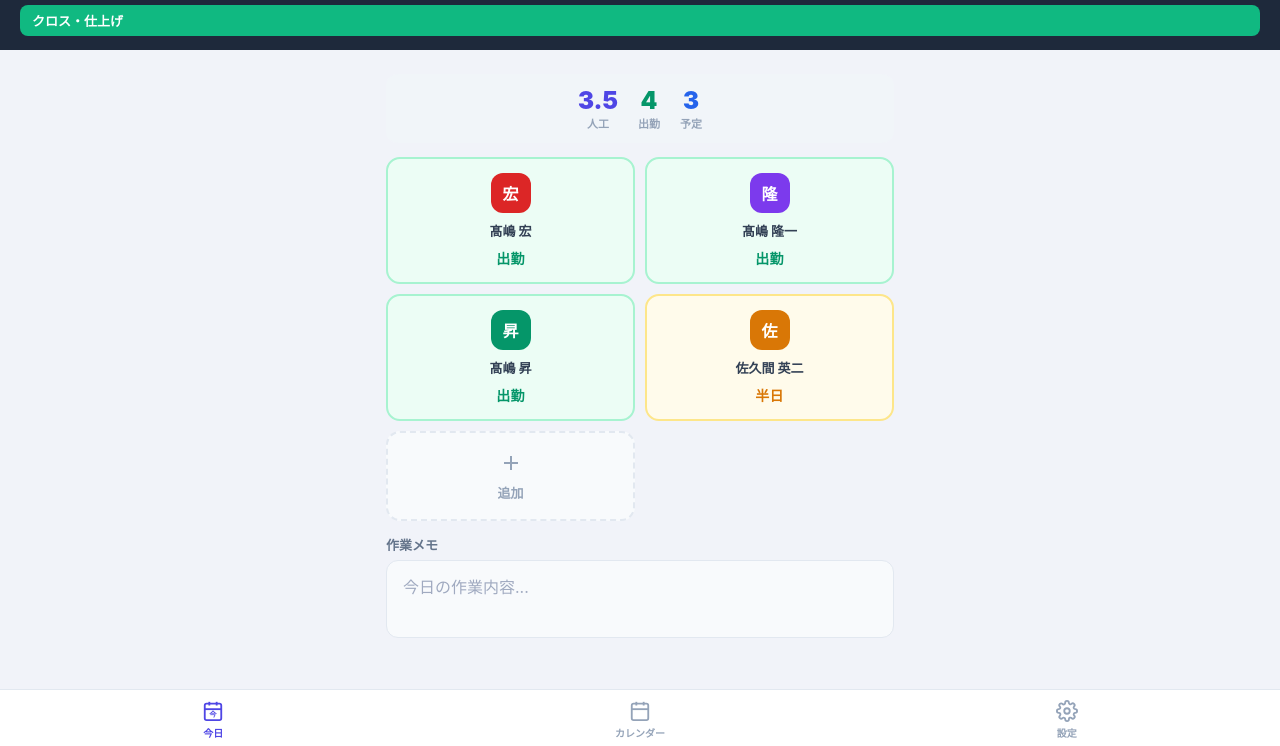
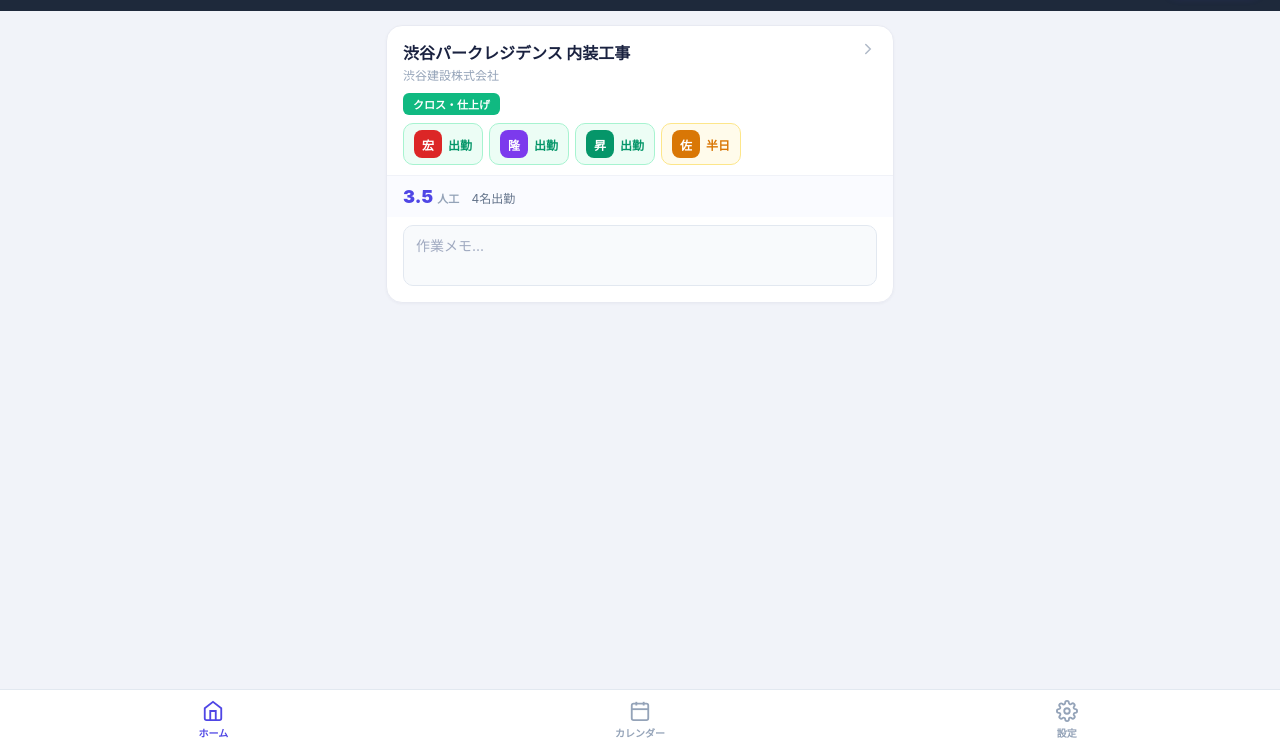
Before and after one commit to ts09design/genba-kanri, a website: page genba-kanri.html in a window 1280 px wide. Shown: the part 54-800 px from the top of the page. Drawn offline with Linux system fonts and the light colour scheme.

Commit message:
v2.1: ホーム画面を全現場ダッシュボードに変更
- 起動→全現場の今日の状況が一覧で見える
- 各現場のメンバーをその場でタップして出勤記録
- 現場ごとに「昨日と同じ」ボタン
- 現場ごとの工程バー・人工数・メモ表示
- 現場名タップ→カレンダーへ遷移
- 空の状態のデザイン改善

Co-Authored-By: Claude Opus 4.6 (1M context) <noreply@anthropic.com>

```diff
--- a/genba-kanri.html
+++ b/genba-kanri.html
@@ -112,6 +112,28 @@ textarea.field{resize:none;line-height:1.5;min-height:52px}
 .color-dot{width:36px;height:36px;border-radius:50%;cursor:pointer;display:flex;align-items:center;justify-content:center;transition:transform .15s}
 .color-dot:active{transform:scale(.9)}
 
+/* ═══ SITE CARD (Dashboard) ═══ */
+.site-card{background:#fff;border-radius:16px;border:1px solid #E8EAF2;box-shadow:0 1px 3px rgba(20,30,80,.04);overflow:hidden;margin-bottom:14px}
+.site-card-hd{padding:14px 16px 10px;display:flex;align-items:flex-start;justify-content:space-between;cursor:pointer}
+.site-card-hd h3{font-size:16px;font-weight:800;margin:0;color:#1A2240}
+.site-card-ev{margin:0 16px 8px;display:flex;gap:6px;flex-wrap:wrap}
+.site-card-ev span{font-size:11px;font-weight:600;color:#fff;padding:3px 10px;border-radius:6px}
+.site-card-members{display:flex;flex-wrap:wrap;gap:6px;padding:0 16px 10px}
+.site-card-members .mc{display:flex;align-items:center;gap:6px;padding:6px 10px;border-radius:10px;cursor:pointer;min-height:40px;border:1.5px solid transparent;transition:all .12s}
+.site-card-members .mc:active{transform:scale(.95)}
+.site-card-members .mc .av{width:28px;height:28px;border-radius:8px;display:flex;align-items:center;justify-content:center;font-size:12px;font-weight:800;color:#fff;flex-shrink:0}
+.site-card-members .mc .st{font-size:12px;font-weight:700}
+.mc[data-s="present"]{background:#ECFDF5;border-color:#A7F3D0}.mc[data-s="present"] .st{color:#059669}
+.mc[data-s="half"]{background:#FFFBEB;border-color:#FDE68A}.mc[data-s="half"] .st{color:#D97706}
+.mc[data-s="absent"]{background:#FEF2F2;border-color:#FECACA}.mc[data-s="absent"] .st{color:#DC2626}
+.mc[data-s=""]{background:#F8FAFC;border-color:#E2E8F0}.mc[data-s=""] .st{color:#CBD5E1}
+.site-card-foot{display:flex;align-items:center;justify-content:space-between;padding:10px 16px;border-top:1px solid #F0F2F8;background:#FAFBFF}
+.site-card-foot .nk{font-size:18px;font-weight:900;color:#4F46E5}
+.site-card-foot .nk-label{font-size:11px;color:#94A3B8;font-weight:600}
+.site-card-memo{padding:8px 16px 12px}
+.site-card-memo textarea{width:100%;padding:10px 12px;border-radius:10px;border:1.5px solid #E2E8F0;background:#F8FAFC;font-size:14px;resize:none;min-height:40px;line-height:1.4}
+.site-card-memo textarea:focus{border-color:#4F46E5;background:#fff;box-shadow:0 0 0 3px #EEF2FF;outline:none}
+
 /* ═══ ANIMATIONS ═══ */
 @keyframes fadeIn{from{opacity:0;transform:translateY(8px)}to{opacity:1;transform:translateY(0)}}
 @keyframes slideUp{from{transform:translateY(100%)}to{transform:translateY(0)}}
@@ -128,24 +150,18 @@ textarea.field{resize:none;line-height:1.5;min-height:52px}
 <body>
 <div class="app">
 
-<!-- ═══ TAB 1: TODAY ═══ -->
+<!-- ═══ TAB 1: HOME (Dashboard) ═══ -->
 <div id="view-today" class="view">
   <div class="top-header">
     <div style="display:flex;justify-content:space-between;align-items:center">
       <div>
-        <h1 id="today-site-name">現場管理</h1>
-        <div class="sub" id="today-date"></div>
+        <h1>彩心堂</h1>
+        <div class="sub" id="home-date"></div>
       </div>
-      <button class="btn btn-sm" style="background:rgba(255,255,255,.12);color:#fff" id="site-switch-btn" onclick="showSiteSwitch()">切替</button>
+      <button class="btn btn-sm btn-primary" onclick="addSite()" style="font-size:13px;min-height:36px;padding:8px 14px">+ 新規現場</button>
     </div>
-    <div id="today-event" style="margin-top:8px"></div>
   </div>
-  <div class="container">
-    <div id="today-summary" class="summary-bar"></div>
-    <div id="today-members" class="member-grid"></div>
-    <div id="today-actions" style="margin:10px 0"></div>
-    <div id="today-memo" style="margin-top:8px"></div>
-  </div>
+  <div class="container" id="home-container"></div>
 </div>
 
 <!-- ═══ TAB 2: CALENDAR ═══ -->
@@ -211,8 +227,8 @@ textarea.field{resize:none;line-height:1.5;min-height:52px}
 <!-- ═══ BOTTOM TAB BAR ═══ -->
 <div class="tab-bar-bottom">
   <button id="tab-today" onclick="switchTab('today')" class="active">
-    <svg fill="none" stroke="currentColor" stroke-width="2" viewBox="0 0 24 24"><rect x="3" y="4" width="18" height="18" rx="2"/><line x1="16" y1="2" x2="16" y2="6"/><line x1="8" y1="2" x2="8" y2="6"/><line x1="3" y1="10" x2="21" y2="10"/><text x="12" y="18" text-anchor="middle" fill="currentColor" stroke="none" font-size="8" font-weight="800">今</text></svg>
-    今日
+    <svg fill="none" stroke="currentColor" stroke-width="2" viewBox="0 0 24 24"><path d="M3 9l9-7 9 7v11a2 2 0 01-2 2H5a2 2 0 01-2-2z"/><polyline points="9,22 9,12 15,12 15,22"/></svg>
+    ホーム
   </button>
   <button id="tab-calendar" onclick="switchTab('calendar')">
     <svg fill="none" stroke="currentColor" stroke-width="2" viewBox="0 0 24 24"><rect x="3" y="4" width="18" height="18" rx="2"/><line x1="16" y1="2" x2="16" y2="6"/><line x1="8" y1="2" x2="8" y2="6"/><line x1="3" y1="10" x2="21" y2="10"/></svg>
@@ -370,100 +386,129 @@ function switchTab(t){
   else if(t==="settings")renderSettings();
 }
 
-// ─── TODAY SCREEN ────────────────────────────────────────────
+// ─── HOME SCREEN (Dashboard) ─────────────────────────────────
 function todayKey(){const n=new Date();return dkey(n.getFullYear(),n.getMonth(),n.getDate())}
 
 function renderToday(){
-  const s=getSite();
-  if(!s){document.getElementById("today-site-name").textContent="現場を選択してください";return}
+  const sites=loadSites();
   const now=new Date(),y=now.getFullYear(),m=now.getMonth(),d=now.getDate();
-  const dk=todayKey(),log=s.dayLogs?.[dk]||{};
+  const dk=todayKey();
+
+  document.getElementById("home-date").textContent=`${y}年${m+1}月${d}日（${jpDay(y,m,d)}）`;
+
+  const container=document.getElementById("home-container");
+
+  if(sites.length===0){
+    container.innerHTML=`<div style="text-align:center;padding:60px 20px">
+      <div style="font-size:48px;margin-bottom:16px">🏗️</div>
+      <h2 style="font-size:18px;font-weight:800;margin:0 0 8px">現場を追加しましょう</h2>
+      <p style="color:#94A3B8;font-size:14px;margin:0 0 20px">右上の「+ 新規現場」ボタンから<br>最初の現場を登録してください</p>
+    </div>`;
+    return;
+  }
+
+  let html="";
+  sites.forEach(s=>{
+    const log=s.dayLogs?.[dk]||{};
     const workers=sortedWorkers(s);
+    const evs=eventsOnDate(s,dk);
 
-  // Header
-  document.getElementById("today-site-name").textContent=s.name||"現場名未設定";
-  document.getElementById("today-date").textContent=`${y}年${m+1}月${d}日（${jpDay(y,m,d)}）`;
-
-  // Today's event
-  const evs=eventsOnDate(s,dk);
-  document.getElementById("today-event").innerHTML=evs.length>0
-    ?evs.map(e=>`<div style="background:${e.color};color:#fff;padding:6px 12px;border-radius:8px;font-size:13px;font-weight:700;margin-top:4px">${escHtml(e.title)}</div>`).join("")
-    :"";
-
-  // Summary
+    // Calc today's ninku
     let nk=0,cnt=0;
     workers.forEach(w=>{const st=log.workerStatus?.[w.id]||"";if(st==="present"){nk+=1;cnt++}else if(st==="half"){nk+=0.5;cnt++}});
-  const planH=log.plannedHeadcount||0;
-  document.getElementById("today-summary").innerHTML=`
-    <div style="text-align:center"><div class="num">${nk}</div><div class="lbl">人工</div></div>
-    <div style="text-align:center"><div class="num" style="color:#059669">${cnt}</div><div class="lbl">出勤</div></div>
-    ${planH>0?`<div style="text-align:center"><div class="num" style="color:#2563EB">${planH}</div><div class="lbl">予定</div></div>`:""}
-  `;
+    const hasAny=workers.some(w=>{const st=log.workerStatus?.[w.id]||"";return st==="present"||st==="half"||st==="absent"});
 
-  // Member cards
-  let cardsHTML="";
-  workers.forEach(w=>{
+    // Event bar
+    const evHTML=evs.length>0?`<div class="site-card-ev">${evs.map(e=>`<span style="background:${e.color}">${escHtml(e.title)}</span>`).join("")}</div>`:"";
+
+    // Member chips (inline attendance)
+    let membersHTML="";
+    if(workers.length>0){
+      membersHTML=`<div class="site-card-members">${workers.map(w=>{
         const st=log.workerStatus?.[w.id]||"";
-    cardsHTML+=`<div class="m-card" data-st="${st}" onclick="toggleTodayStatus('${w.id}')">
-      <div class="avatar" style="background:${w.color}">${workerIcon(w)}</div>
-      <div class="name">${w.name}</div>
-      <div class="status">${STATUS_LABEL[st]}</div>
+        return`<div class="mc" data-s="${st}" onclick="toggleSiteStatus('${s.id}','${w.id}')">
+          <div class="av" style="background:${w.color}">${workerIcon(w)}</div>
+          <span class="st">${STATUS_LABEL[st]}</span>
         </div>`;
-  });
-  // Add member card
-  cardsHTML+=`<div class="m-card" data-st="" onclick="showWorkerModal()" style="border-style:dashed;align-items:center;justify-content:center">
-    <svg width="24" height="24" fill="none" stroke="#94A3B8" stroke-width="2" viewBox="0 0 24 24"><line x1="12" y1="5" x2="12" y2="19"/><line x1="5" y1="12" x2="19" y2="12"/></svg>
-    <div class="name" style="color:#94A3B8">追加</div>
-  </div>`;
-  document.getElementById("today-members").innerHTML=cardsHTML;
+      }).join("")}</div>`;
+    } else {
+      membersHTML=`<div style="padding:8px 16px"><button class="btn btn-outline btn-sm" style="width:100%" onclick="currentSiteId='${s.id}';switchTab('settings')">メンバーを追加</button></div>`;
+    }
 
-  // Actions
-  const hasAny=workers.some(w=>{const st=log.workerStatus?.[w.id]||"";return st==="present"||st==="half"||st==="absent"});
-  let actHTML="";
-  if(!hasAny&&workers.length>0){
-    actHTML+=`<button class="btn btn-outline" style="width:100%" onclick="copyYesterday()">昨日と同じメンバーで出勤</button>`;
-  }
-  document.getElementById("today-actions").innerHTML=actHTML;
+    // Footer with ninku + copy button
+    const copyBtn=(!hasAny&&workers.length>0)?`<button class="btn btn-outline btn-sm" onclick="copySiteYesterday('${s.id}')" style="font-size:12px;min-height:32px;padding:6px 12px">昨日と同じ</button>`:"";
 
     // Memo
     const memo=log.memo||"";
-  document.getElementById("today-memo").innerHTML=`
-    <div class="label">作業メモ</div>
-    <textarea class="field" placeholder="今日の作業内容..." oninput="saveTodayMemo(this.value)">${escHtml(memo)}</textarea>`;
+    const memoHTML=`<div class="site-card-memo">
+      <textarea placeholder="作業メモ..." oninput="saveSiteMemo('${s.id}',this.value)">${escHtml(memo)}</textarea>
+    </div>`;
+
+    html+=`<div class="site-card fade-in">
+      <div class="site-card-hd" onclick="currentSiteId='${s.id}';switchTab('calendar')">
+        <div>
+          <h3>${escHtml(s.name||"新規現場")}</h3>
+          ${s.generalContractor?`<div style="font-size:12px;color:#94A3B8;margin-top:2px">${escHtml(s.generalContractor)}</div>`:""}
+        </div>
+        <svg width="18" height="18" fill="none" stroke="#B0BAC8" stroke-width="2" stroke-linecap="round" viewBox="0 0 24 24"><polyline points="9,18 15,12 9,6"/></svg>
+      </div>
+      ${evHTML}
+      ${membersHTML}
+      <div class="site-card-foot">
+        <div>
+          <span class="nk">${nk}</span>
+          <span class="nk-label"> 人工</span>
+          ${cnt>0?`<span style="font-size:12px;color:#64748B;margin-left:8px">${cnt}名出勤</span>`:""}
+        </div>
+        ${copyBtn}
+      </div>
+      ${memoHTML}
+    </div>`;
+  });
+
+  container.innerHTML=html;
 }
 
-function toggleTodayStatus(wId){
+function toggleSiteStatus(siteId,wId){
   const dk=todayKey();
-  updateSite(s=>{
+  const sites=loadSites();
+  const si=sites.findIndex(s=>s.id===siteId);
+  if(si<0)return;
+  const s=sites[si];
   if(!s.dayLogs[dk])s.dayLogs[dk]={};
   if(!s.dayLogs[dk].workerStatus)s.dayLogs[dk].workerStatus={};
   const cur=s.dayLogs[dk].workerStatus[wId]||"";
-    const next=STATUS_CYCLE[(STATUS_CYCLE.indexOf(cur)+1)%STATUS_CYCLE.length];
-    s.dayLogs[dk].workerStatus[wId]=next;
-  });
+  s.dayLogs[dk].workerStatus[wId]=STATUS_CYCLE[(STATUS_CYCLE.indexOf(cur)+1)%STATUS_CYCLE.length];
+  saveSites(sites);
   renderToday();
 }
 
-function copyYesterday(){
+function copySiteYesterday(siteId){
   const now=new Date();
   let prev=new Date(now);
-  // Find last workday
   do{prev.setDate(prev.getDate()-1)}while(prev.getDay()===0||prev.getDay()===6);
   const pk=dkey(prev.getFullYear(),prev.getMonth(),prev.getDate());
-  const s=getSite();if(!s)return;
+  const dk=todayKey();
+  const sites=loadSites();
+  const si=sites.findIndex(s=>s.id===siteId);
+  if(si<0)return;
+  const s=sites[si];
   const prevLog=s.dayLogs?.[pk];
   if(!prevLog?.workerStatus){alert("昨日のデータがありません");return}
-  const dk=todayKey();
-  updateSite(s=>{
   if(!s.dayLogs[dk])s.dayLogs[dk]={};
   s.dayLogs[dk].workerStatus={...prevLog.workerStatus};
-  });
+  saveSites(sites);
   renderToday();
 }
 
-function saveTodayMemo(val){
+function saveSiteMemo(siteId,val){
   const dk=todayKey();
-  updateSite(s=>{if(!s.dayLogs[dk])s.dayLogs[dk]={};s.dayLogs[dk].memo=val});
+  const sites=loadSites();
+  const si=sites.findIndex(s=>s.id===siteId);
+  if(si<0)return;
+  if(!sites[si].dayLogs[dk])sites[si].dayLogs[dk]={};
+  sites[si].dayLogs[dk].memo=val;
+  saveSites(sites);
 }
 
 // ─── CALENDAR SCREEN ─────────────────────────────────────────
@@ -642,11 +687,11 @@ function deleteSite(){
   currentSiteId=sites[0]?.id||null;switchTab("today");
 }
 
-// ─── SITE SWITCH MODAL ──────────────────────────────────────
+// ─── SITE SWITCH (kept for calendar/settings tab) ────────────
 function showSiteSwitch(){
   const sites=loadSites();
   document.getElementById("site-list-modal").innerHTML=sites.map(s=>`
-    <button onclick="currentSiteId='${s.id}';hideSiteSwitch();switchTab('today')" style="display:flex;align-items:center;gap:12px;padding:14px 16px;border-bottom:1px solid #F0F2F8;width:100%;text-align:left;cursor:pointer;background:${s.id===currentSiteId?"#EEF2FF":"#fff"};border:none;border-radius:0;font-size:15px;font-weight:600;color:#1A2240">
+    <button onclick="currentSiteId='${s.id}';hideSiteSwitch();switchTab(currentTab)" style="display:flex;align-items:center;gap:12px;padding:14px 16px;border-bottom:1px solid #F0F2F8;width:100%;text-align:left;cursor:pointer;background:${s.id===currentSiteId?"#EEF2FF":"#fff"};border:none;border-radius:0;font-size:15px;font-weight:600;color:#1A2240">
       <div style="width:8px;height:8px;border-radius:50%;background:${s.id===currentSiteId?"#4F46E5":"#E2E8F0"}"></div>
       ${escHtml(s.name||"新規現場")}
     </button>`).join("");
```
Lines whose indentation alone changed are shown as unchanged.
